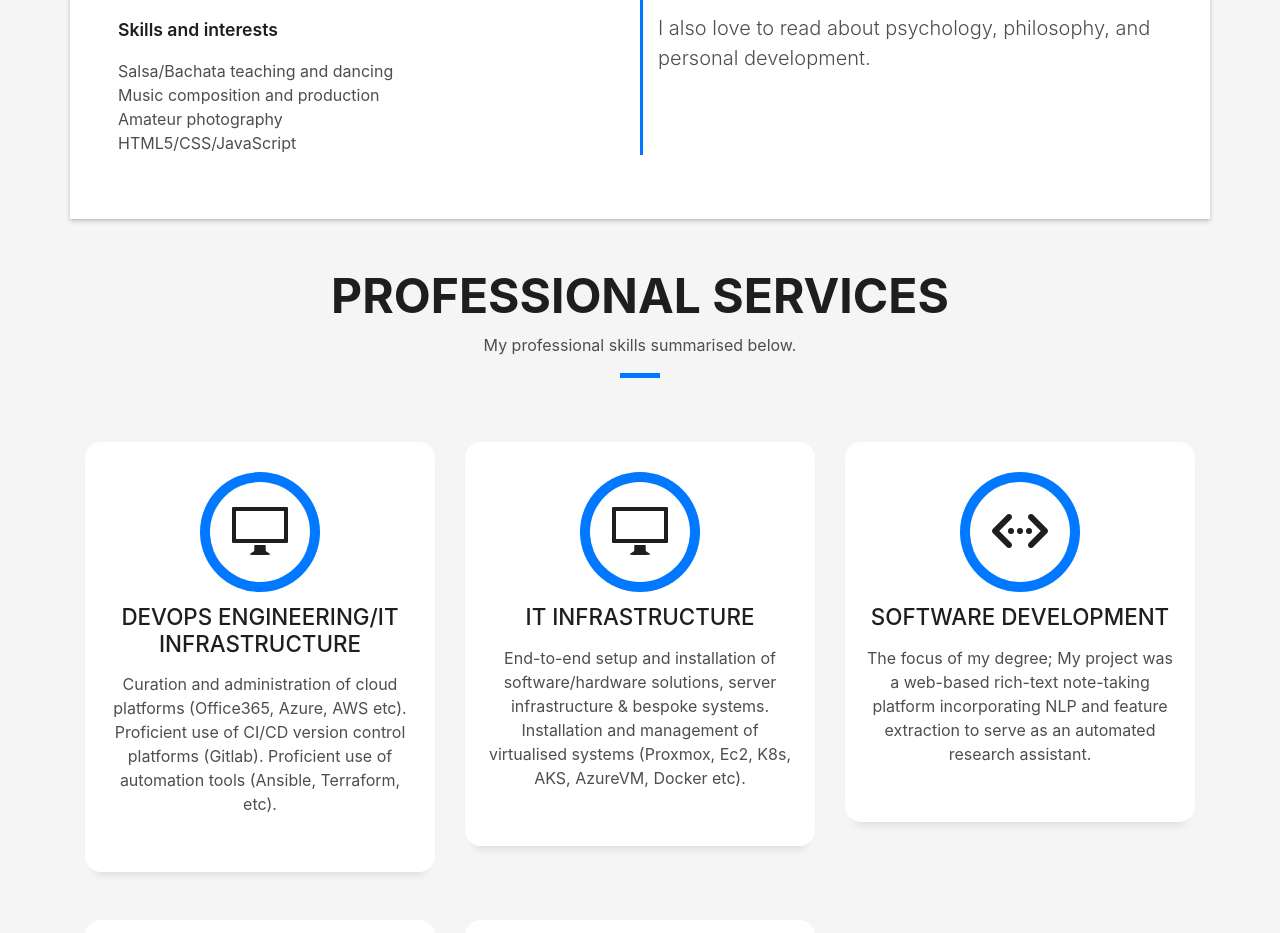
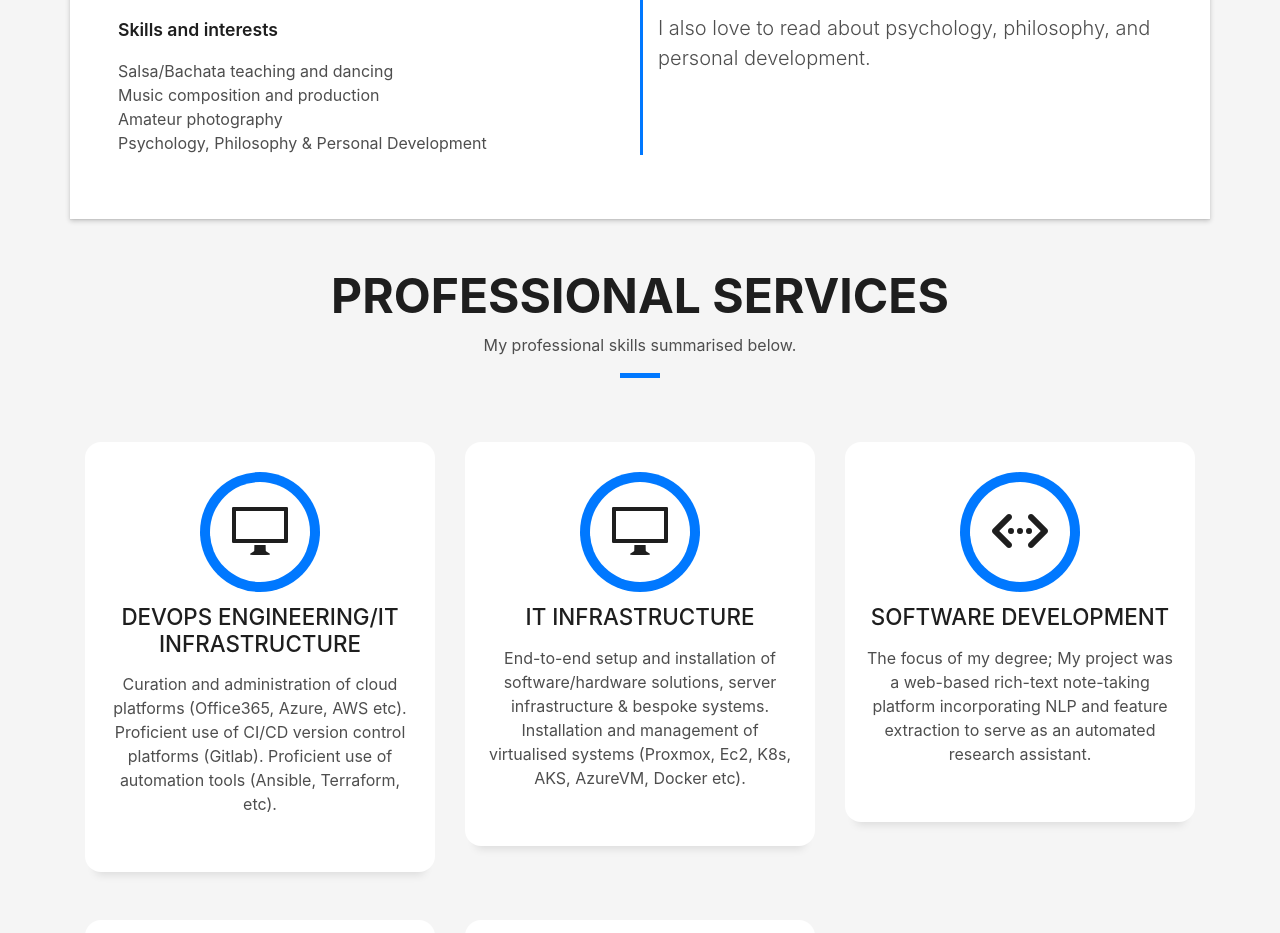
Before and after one commit to JB0t/JB0t.github.io, a plain HTML site: page index.html in a window 1280 px wide. Shown: the part 1243-2176 px from the top of the page. Drawn offline with Linux system fonts and the light colour scheme; files whose address does not match are found by name.

Commit message:
Small Fixes

```diff
--- a/index.html
+++ b/index.html
@@ -2,7 +2,7 @@
 <html lang="en">
 <head>
   <meta charset="utf-8">
-  <title>J.Stevens Portfolio</title>
+  <title>James Stevens Portfolio</title>
   <meta content="width=device-width, initial-scale=1.0" name="viewport">
   <meta content="" name="keywords">
   <meta content="" name="description">
@@ -112,7 +112,7 @@
                   <div><span>Salsa/Bachata teaching and dancing</span></div>
                   <div><span>Music composition and production</span></div>
                   <div><span>Amateur photography</span></div>
-                  <div><span>HTML5/CSS/JavaScript</span></div>
+                  <div><span>Psychology, Philosophy & Personal Development</span></div>
                 </div>
               </div>
               <div class="col-md-6" style="border-left: solid #0078ff">
```
